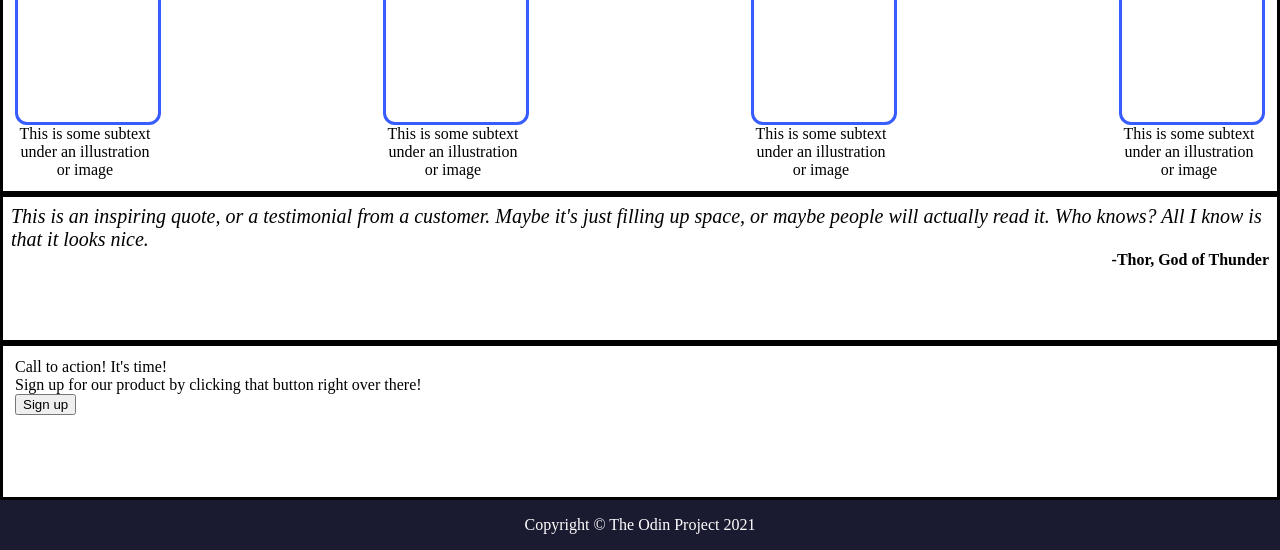
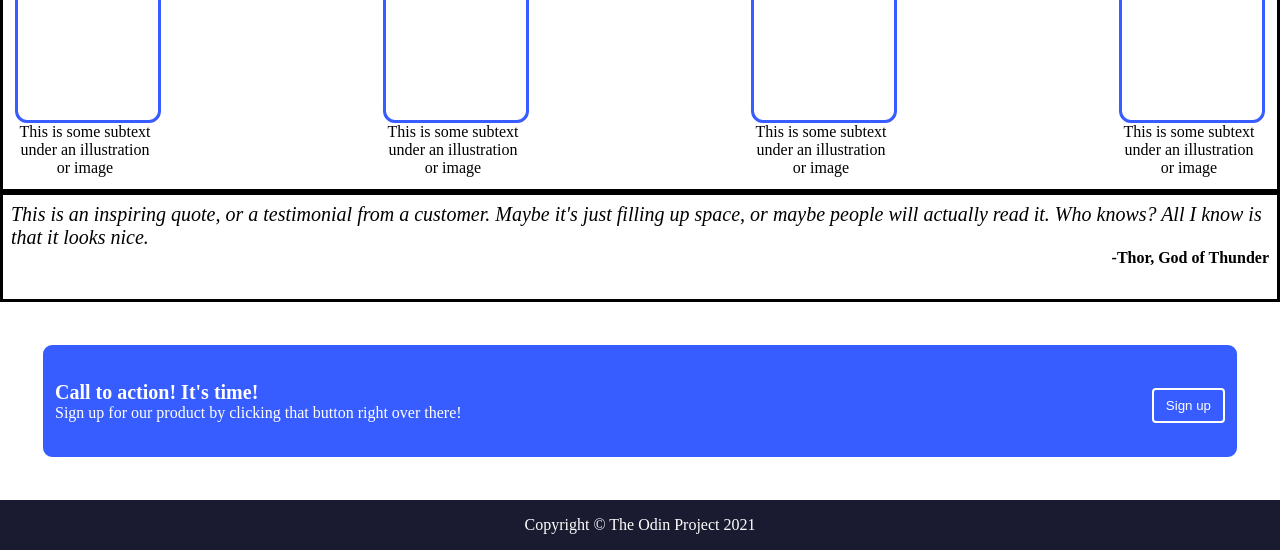
Before and after one commit to jasonem225/Landing-Page-Full-Design, a plain HTML site: page index.html in a window 1280 px wide. Shown: the part 250-800 px from the top of the page. Drawn offline with Linux system fonts and the light colour scheme.

Commit message:
Complete Signup Area
Used flex justify-content to make elements stick to left and right.
Added details (color, weight, etc) to make closer to desired product.

```diff
--- a/index.html
+++ b/index.html
@@ -66,11 +66,11 @@
             <div class="quotee">-Thor, God of Thunder</div>
         </div>
         <div class="signup-area">
-            <div>
-                <div>Call to action! It's time!</div>
+            <div class="signup-left">
+                <div class="signup-header">Call to action! It's time!</div>
                 <div>Sign up for our product by clicking that button right over there!</div>
             </div>
-            <button>Sign up</button>
+            <button class="signup-right">Sign up</button>
         </div>
         <div class="footer">
             <div>Copyright © The Odin Project 2021</div>
--- a/styles.css
+++ b/styles.css
@@ -112,6 +112,32 @@ body {
     font-weight: 700;
 }
 
+.signup-area {
+    margin: 40px;
+    display: flex;
+    justify-content: space-between;
+    align-items: center;
+    background-color: rgb(55, 92, 255);
+    border-radius: 12px;
+    color: white;
+}
+
+.signup-header {
+    font-size: 20px;
+    font-weight: 700;
+}
+
+.signup-right {
+    background-color: rgb(55, 92, 255);
+    border-style: solid;
+    border-color: white;
+    border-radius: 4px;
+    color: white;
+    padding: 8px 12px;
+    margin-top: 8px;
+    flex-shrink: 0;
+}
+
 .footer {
     display: flex;
     justify-content: center;
```
